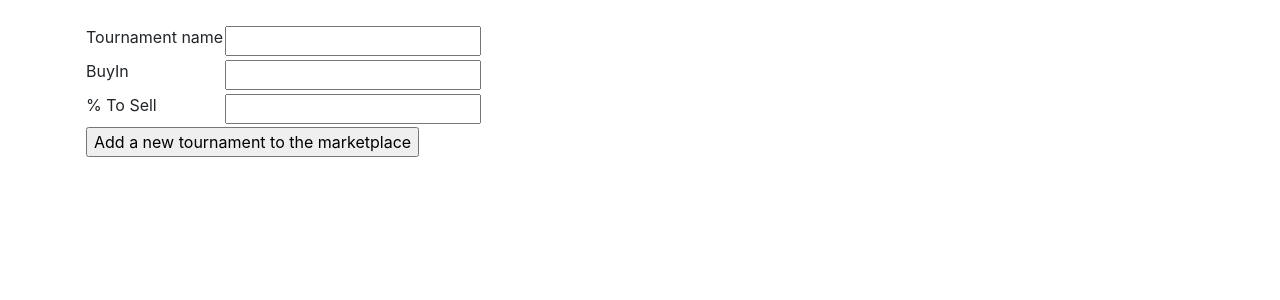
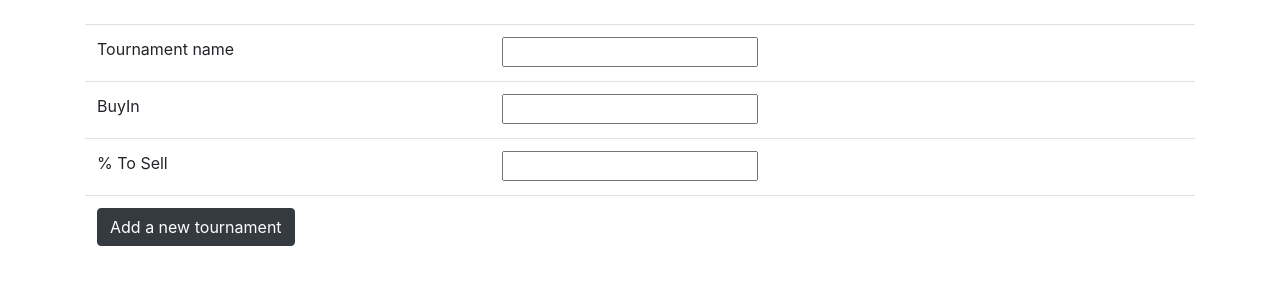
Before and after one commit to jaanan/Poker-Action-Marketplace, a Flask app: page /tournaments/new in a window 1280 px wide. Shown: the part 56-356 px from the top of the page. Run offline with Flask 2, Linux system fonts and the light colour scheme; a user stored in the database is signed in; some libraries are stand-ins or nearby versions.

Commit message:
lisää tyylittelyä

```diff
--- a/application/templates/tournaments/new.html
+++ b/application/templates/tournaments/new.html
@@ -2,7 +2,8 @@
 
 {% block body %}
 <form method="POST" action="{{ url_for('tournaments_create') }}">
-  <table>
+  <div>
+  <table class="table">
     <tr>
       <td>
         {{ form.tournament.label }}
@@ -19,9 +20,10 @@
         <td>{{ form.pcttobesold.label }}</td>
         <td>{{ form.pcttobesold }}</td>
       </tr>
+      </div>
     <tr>
       <td colspan="2">
-        <input type="submit" value="Add a new tournament to the marketplace" />
+        <input type="submit" value="Add a new tournament" class="btn btn-dark" />
       </td>
     </tr>
 </form>
--- a/application/templates/tournaments/sold.html
+++ b/application/templates/tournaments/sold.html
@@ -19,12 +19,14 @@
   <td>{{ tournament.buyin }}</td>
   <td>{{ tournament.pcttobesold }}</td>
   <td>{{ tournament.pctleft }}</td>
+  {% if tournament.buyers %}
   <tr>
     <thead class="thead-dark">
     <th scope="col">Buyer</th>
     <th scope="col">% Bought</th>
     </thead>
   </tr>
+
   {% for buyer in tournament.buyers %}
   <tr>
     <td>{{ buyer[2] }}</td>
@@ -32,6 +34,7 @@
   </tr>
 
     {% endfor %}
+    {% endif %}
 </tr>
 {% endfor %}
 </table>
```
